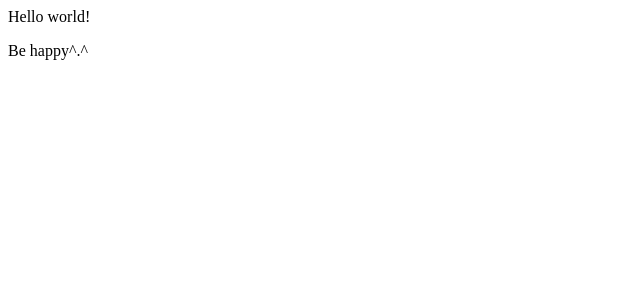
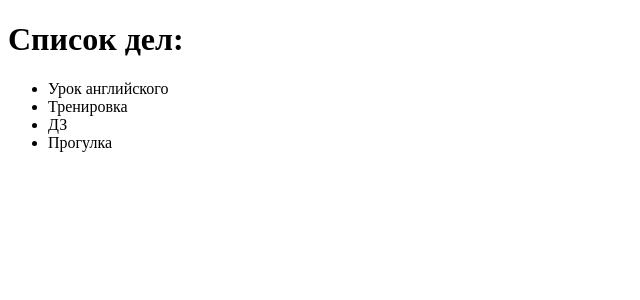
Before and after one commit to WebHeroSchool/dv_todo, a React (Create React App) app: page / in a window 1280 px wide. Shown: the top 300 px of the page, without its empty margins (0-640 px from the left). Built offline with nearby package versions, Linux system fonts and the light colour scheme.

Commit message:
file react-component

```diff
--- a/src/App.js
+++ b/src/App.js
@@ -1,8 +1,15 @@
 import React from 'react';
 
-const element = (<div>
-  Hello world!
-  <p>Be happy^.^</p>
+const ItemList = () => (<ul>
+	<li>Урок английского</li>
+	<li>Тренировка</li>
+	<li>ДЗ</li>
+	<li>Прогулка</li>
+	</ul>);
+
+const App = () => (<div>
+	<h1>Список дел:</h1>
+	<ItemList />
 </div>);
 
-export { element };
+export default App;
--- a/src/index.js
+++ b/src/index.js
@@ -1,5 +1,5 @@
 import React from 'react';
 import ReactDOM from 'react-dom';
-import { element }from './App';
+import App from './App';
 
-ReactDOM.render(element, document.getElementById('root'));
+ReactDOM.render(<App />, document.getElementById('root'));
```
